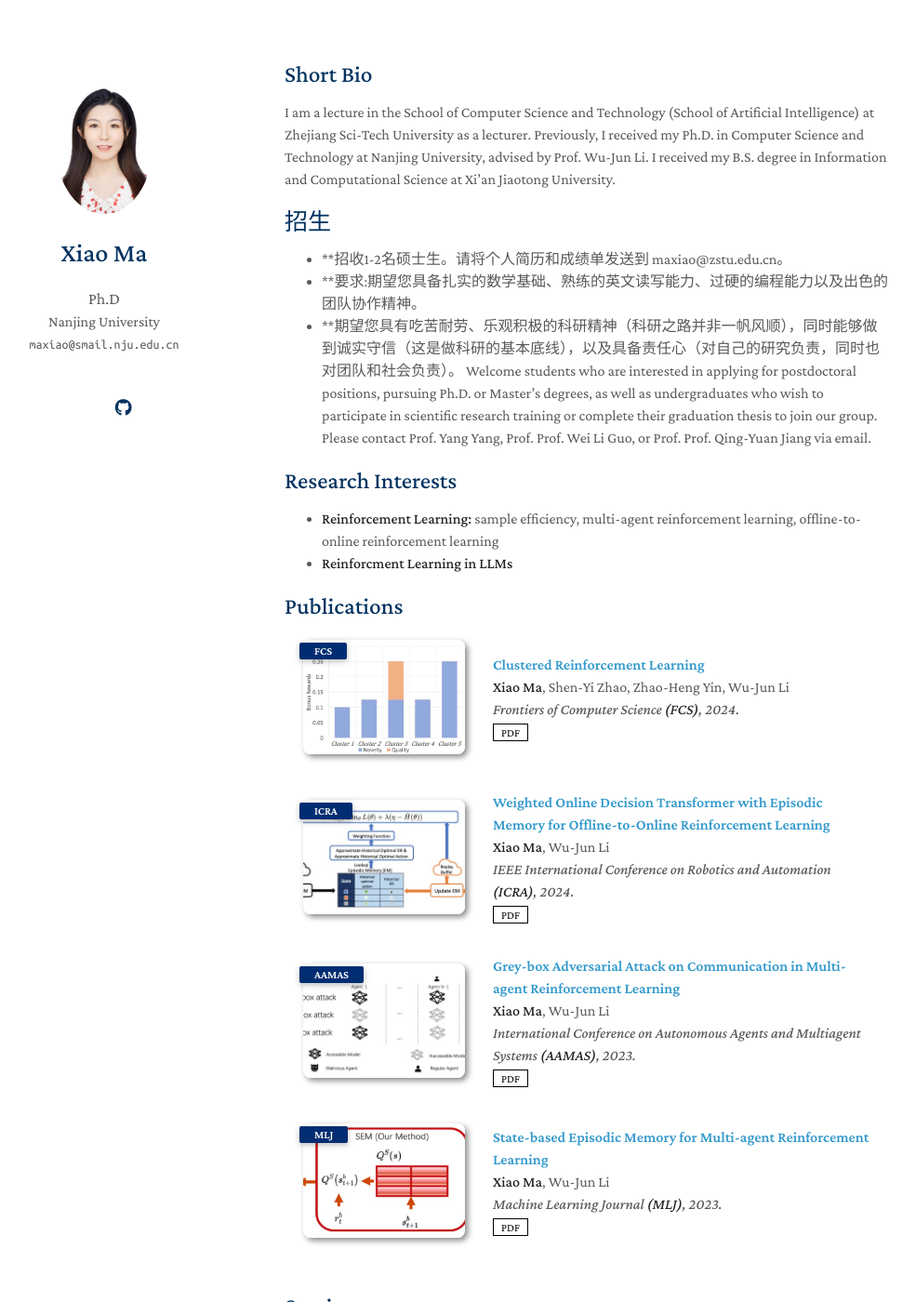
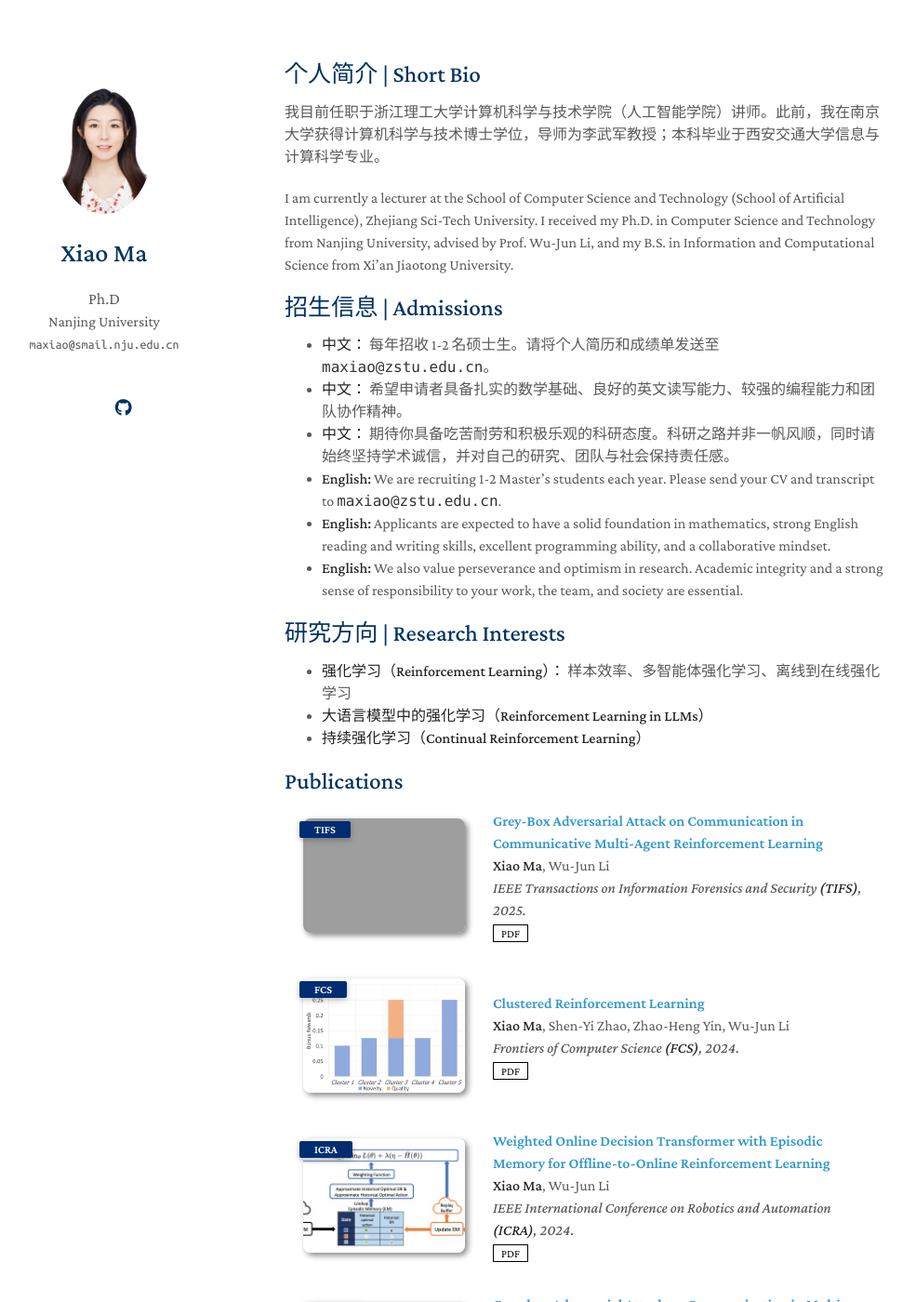
Before and after one commit to maxiao94/maxiao94.github.io, a Jekyll site: the page built from index.md, in a window 1280 px wide and 1400 px high. Shown: the whole window at 93% size, without its empty margins (164-1149 px from the left). Built offline with Jekyll 4.4.1, drawn with Linux system fonts in a browser that asks for light colours; a style sheet for code colours, icons or effects is not loaded; our own code applies the rules of GitHub Pages for plain Markdown files; grey boxes are pictures that could not be loaded.

Commit message:
update homepage content

```diff
--- a/_data/publications.yml
+++ b/_data/publications.yml
@@ -1,4 +1,12 @@
 main:
+  - title: Grey-Box Adversarial Attack on Communication in Communicative Multi-Agent Reinforcement Learning
+    authors: <strong>Xiao Ma</strong>, Wu-Jun Li
+    conference_short: TIFS
+    conference: IEEE Transactions on Information Forensics and Security <strong>(TIFS)</strong>, 2025.
+    pdf: ./assets/files/TIFS25_VSAA.pdf
+  #   # code: https://github.com/MrGiovanni/ContinualLearning
+  #   # bibtex: https://bib.yliu.me/MICCAI23.txt
+    image: ./assets/img/FrameVSA.pdf
 
   - title: Clustered Reinforcement Learning
     authors: <strong>Xiao Ma</strong>, Shen-Yi Zhao, Zhao-Heng Yin, Wu-Jun Li
--- a/index.md
+++ b/index.md
@@ -2,21 +2,26 @@
 layout: homepage
 ---
 
-## Short Bio
+## 个人简介 | Short Bio
 
-I am a lecture in the School of Computer Science and Technology (School of Artificial Intelligence) at Zhejiang Sci-Tech University as a lecturer. Previously, I received my Ph.D. in Computer Science and Technology at Nanjing University, advised by Prof. Wu-Jun Li. I received my B.S. degree in Information and Computational Science at Xi'an Jiaotong University.
+我目前任职于浙江理工大学计算机科学与技术学院（人工智能学院）讲师。此前，我在南京大学获得计算机科学与技术博士学位，导师为李武军教授；本科毕业于西安交通大学信息与计算科学专业。
 
-## 招生
-- **招收1-2名硕士生。请将个人简历和成绩单发送到 maxiao@zstu.edu.cn。
-- **要求:期望您具备扎实的数学基础、熟练的英文读写能力、过硬的编程能力以及出色的团队协作精神。
-- **期望您具有吃苦耐劳、乐观积极的科研精神（科研之路并非一帆风顺），同时能够做到诚实守信（这是做科研的基本底线），以及具备责任心（对自己的研究负责，同时也对团队和社会负责）。
-Welcome students who are interested in applying for postdoctoral positions, pursuing Ph.D. or Master’s degrees, as well as undergraduates who wish to participate in scientific research training or complete their graduation thesis to join our group. Please contact Prof. Yang Yang, Prof. Prof. Wei Li Guo, or Prof. Prof. Qing-Yuan Jiang via email.
+I am currently a lecturer at the School of Computer Science and Technology (School of Artificial Intelligence), Zhejiang Sci-Tech University. I received my Ph.D. in Computer Science and Technology from Nanjing University, advised by Prof. Wu-Jun Li, and my B.S. in Information and Computational Science from Xi'an Jiaotong University.
 
+## 招生信息 | Admissions
 
-## Research Interests
+- **中文：** 每年招收 1-2 名硕士生。请将个人简历和成绩单发送至 `maxiao@zstu.edu.cn`。
+- **中文：** 希望申请者具备扎实的数学基础、良好的英文读写能力、较强的编程能力和团队协作精神。
+- **中文：** 期待你具备吃苦耐劳和积极乐观的科研态度。科研之路并非一帆风顺，同时请始终坚持学术诚信，并对自己的研究、团队与社会保持责任感。
+- **English:** We are recruiting 1-2 Master's students each year. Please send your CV and transcript to `maxiao@zstu.edu.cn`.
+- **English:** Applicants are expected to have a solid foundation in mathematics, strong English reading and writing skills, excellent programming ability, and a collaborative mindset.
+- **English:** We also value perseverance and optimism in research. Academic integrity and a strong sense of responsibility to your work, the team, and society are essential.
 
-- **Reinforcement Learning:** sample efficiency, multi-agent reinforcement learning, offline-to-online reinforcement learning
-- **Reinforcment Learning in LLMs**
+## 研究方向 | Research Interests
+
+- **强化学习（Reinforcement Learning）：** 样本效率、多智能体强化学习、离线到在线强化学习
+- **大语言模型中的强化学习（Reinforcement Learning in LLMs）**
+- **持续强化学习（Continual Reinforcement Learning）**
 
 <!-- ## News
 
```
Also changed, not shown: 2 other files.
